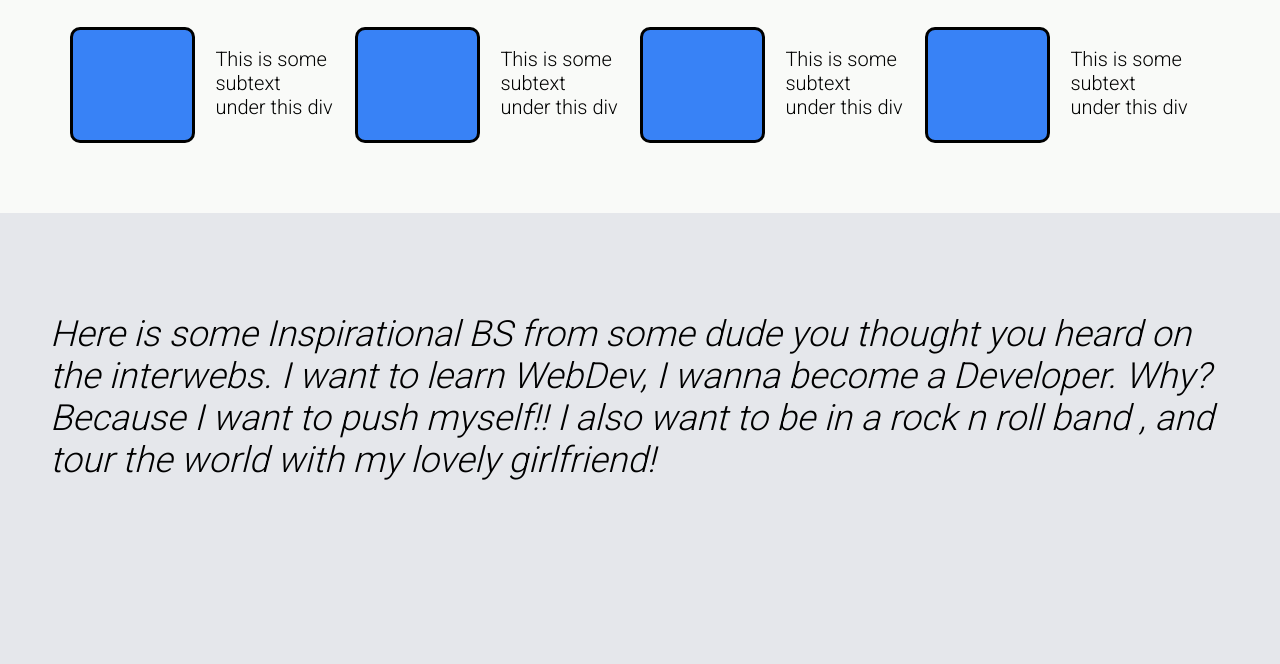
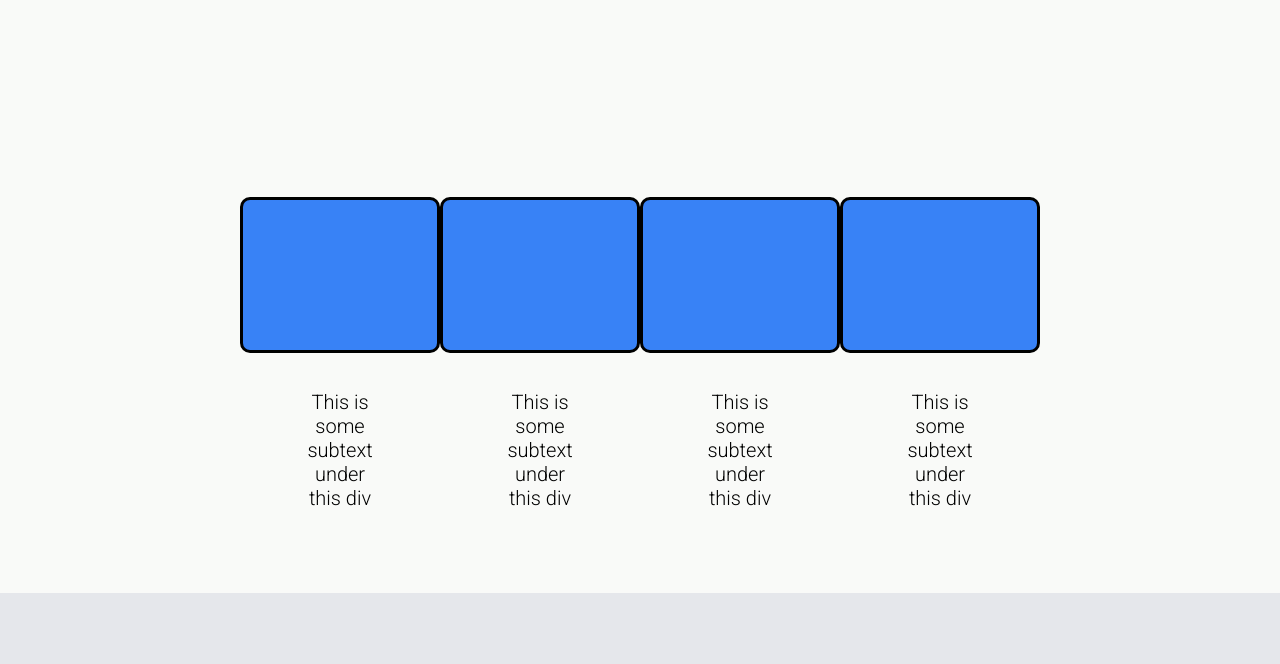
Before and after one commit to Stockdrum/Odin-Project-Landing-Page, a plain HTML site: page index.html in a window 1280 px wide. Shown: the part 605-1269 px from the top of the page. Drawn offline with Linux system fonts and the light colour scheme.

Commit message:
updates styles

```diff
--- a/index.html
+++ b/index.html
@@ -36,21 +36,26 @@
         <h2>Some random Information</h2>
         <div class="boxes">
             <div class="box">
+                <p class="text">This is some subtext under this div</p>
             </div>
-            <p class="text">This is some subtext under this div</p>
+
             <div class="box">
+                <p class="text"> This is some subtext under this div</p>
             </div>
-            <p class="text"> This is some subtext under this div</p>
+
             <div class="box">
+                <p class="text">This is some subtext under this div</p>
             </div>
-            <p class="text">This is some subtext under this div</p>
+
             <div class="box">
+                <p class="text">This is some subtext under this div</p>
             </div>
-            <p class="text">This is some subtext under this div</p>
+
         </div>
     </div>
     <div class="container3">
-        <p> Here is some Inspirational BS from some dude you thought you heard on the interwebs. I want to learn
+        <p id="quote"> Here is some Inspirational BS from some dude you thought you heard on the interwebs. I want to
+            learn
             WebDev,
             I
             wanna become a Developer. Why? Because I want to push myself!! I also want to be in a rock n roll band ,
--- a/styles.css
+++ b/styles.css
@@ -80,6 +80,8 @@ span {
     font-size: 15px;
     justify-content: center;
     text-align: center;
+    width: 60%;
+    height: 20%;
 }
 
 
@@ -92,10 +94,7 @@ h2 {
 
 }
 
-p {
-    justify-content: left;
-    text-align: left;
-}
+
 
 
 #bottom {
@@ -115,9 +114,10 @@ p {
 
 .boxes {
     justify-content: center;
-    padding: 30px;
+    padding: 200px;
     display: flex;
     flex-direction: row;
+    justify-content: space-around;
 
 }
 
@@ -129,14 +129,13 @@ p {
     flex-direction: row;
     color: black;
     background-color: #3882f6;
-    width: 100px;
+    width: 80px;
     height: 30px;
-    padding: 40px;
+    padding: 60px;
     border-radius: 10px;
     border: black solid;
-    justify-content: center;
+    justify-content: space-around;
     text-align: center;
-
 
 }
 
@@ -169,14 +168,23 @@ p {
     width: 50%;
     justify-content: left;
     display: flex;
-    justify-content: center;
+    justify-content: space-around;
     align-items: center;
     color: #f9faf8;
-    flex-flow: row wrap;
+
 
 }
 
-#text {
+.text {
+    margin-top: 130px;
+    display: flex;
+    flex-direction: column;
+    flex-wrap: wrap;
+}
+
+#quote {
+    display: flex;
+    flex-wrap: wrap;
     padding: 40px;
 }
 
@@ -211,7 +219,7 @@ footer {
 
 }
 
-.text {
+#text {
     padding: 20px;
     bottom: 0;
     left: 20;
```
